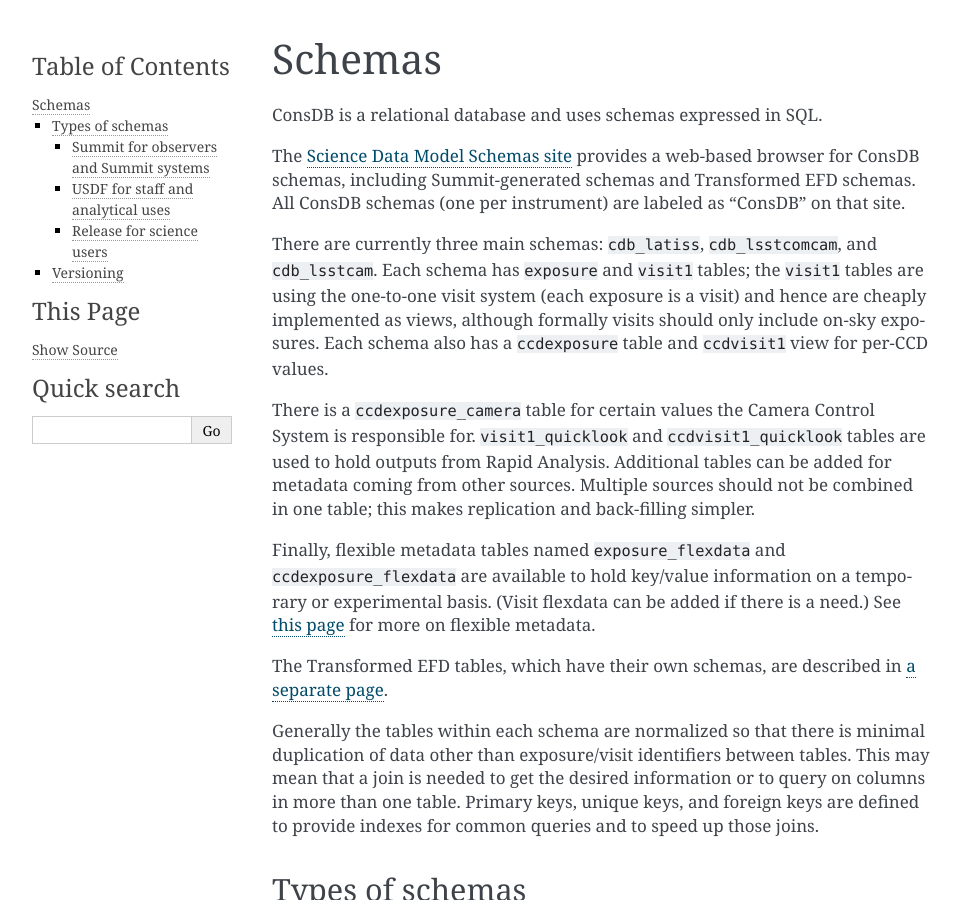
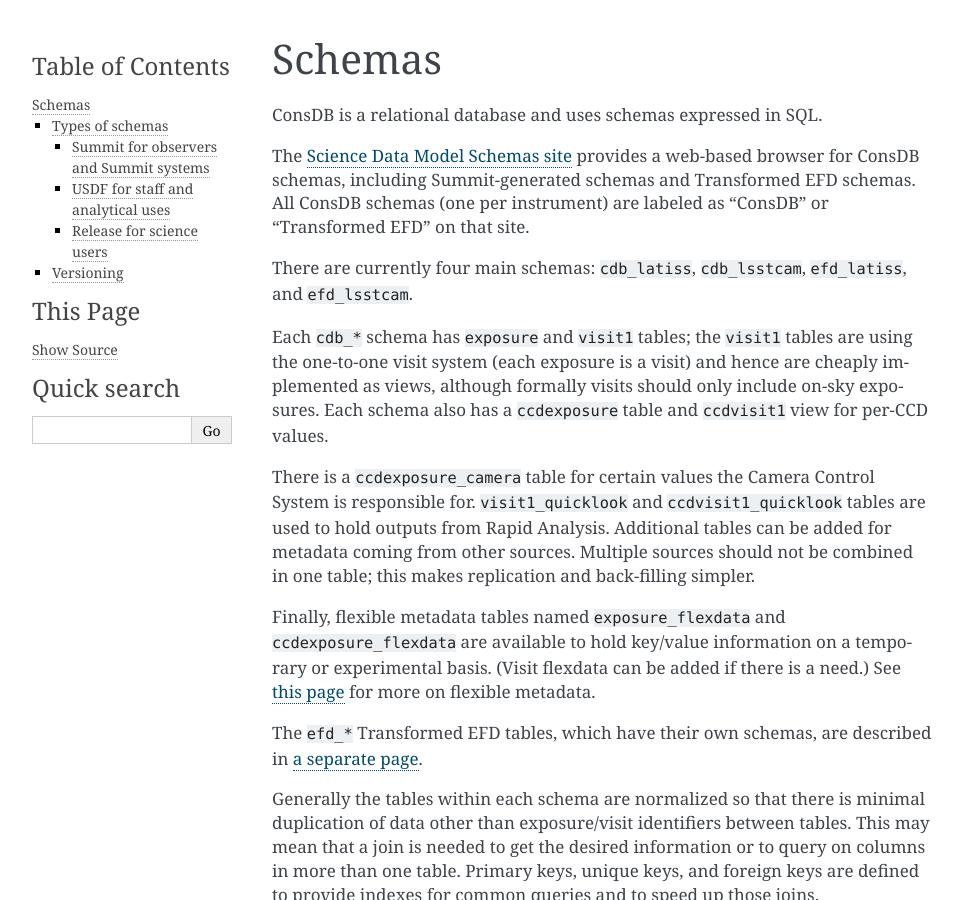
Before and after one commit to lsst-dm/consdb, a Sphinx documentation site: the page built from doc/user-guide/schemas.rst, in a window 1280 px wide and 900 px high. Shown: the whole window, without its empty margins (148-1111 px from the left). Built offline with Sphinx 7.4.7, drawn with Linux system fonts in a browser that asks for light colours.

Commit message:
Improve visibility of Transformed EFD.

```diff
--- a/doc/user-guide/schemas.rst
+++ b/doc/user-guide/schemas.rst
@@ -5,10 +5,11 @@ Schemas
 ConsDB is a relational database and uses schemas expressed in SQL.
 
 The `Science Data Model Schemas site <https://sdm-schemas.lsst.io>`__ provides a web-based browser for ConsDB schemas, including Summit-generated schemas and Transformed EFD schemas.
-All ConsDB schemas (one per instrument) are labeled as "ConsDB" on that site.
+All ConsDB schemas (one per instrument) are labeled as "ConsDB" or "Transformed EFD" on that site.
 
-There are currently three main schemas: ``cdb_latiss``, ``cdb_lsstcomcam``, and ``cdb_lsstcam``.
-Each schema has ``exposure`` and ``visit1`` tables; the ``visit1`` tables are using the one-to-one visit system (each exposure is a visit) and hence are cheaply implemented as views, although formally visits should only include on-sky exposures.
+There are currently four main schemas: ``cdb_latiss``, ``cdb_lsstcam``, ``efd_latiss``, and ``efd_lsstcam``.
+
+Each ``cdb_*`` schema has ``exposure`` and ``visit1`` tables; the ``visit1`` tables are using the one-to-one visit system (each exposure is a visit) and hence are cheaply implemented as views, although formally visits should only include on-sky exposures.
 Each schema also has a ``ccdexposure`` table and ``ccdvisit1`` view for per-CCD values.
 
 There is a ``ccdexposure_camera`` table for certain values the Camera Control System is responsible for.
@@ -20,7 +21,7 @@ Finally, flexible metadata tables named ``exposure_flexdata`` and ``ccdexposure_
 (Visit flexdata can be added if there is a need.)
 See :doc:`this page <flexible-metadata>` for more on flexible metadata.
 
-The Transformed EFD tables, which have their own schemas, are described in :doc:`a separate page <transformed-efd>`.
+The ``efd_*`` Transformed EFD tables, which have their own schemas, are described in :doc:`a separate page <transformed-efd>`.
 
 Generally the tables within each schema are normalized so that there is minimal duplication of data other than exposure/visit identifiers between tables.
 This may mean that a join is needed to get the desired information or to query on columns in more than one table.
```
